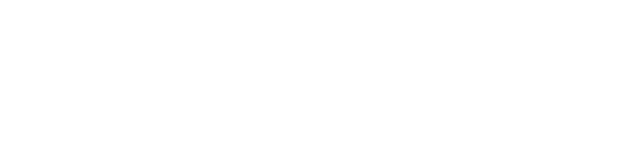
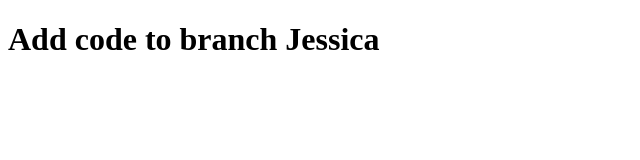
Before and after one commit to JessicaaSun/Web22, a plain HTML site: page jsdemo/index.html in a window 1280 px wide. Shown: the whole page, without its empty margins (0-640 px from the left). Drawn offline with Linux system fonts and the light colour scheme.

Commit message:
add heading 1

```diff
--- a/jsdemo/index.html
+++ b/jsdemo/index.html
@@ -6,6 +6,6 @@
     <title>Document</title>
 </head>
 <body>
-
+    <h1>Add code to branch Jessica</h1>
 </body>
 </html>
```
